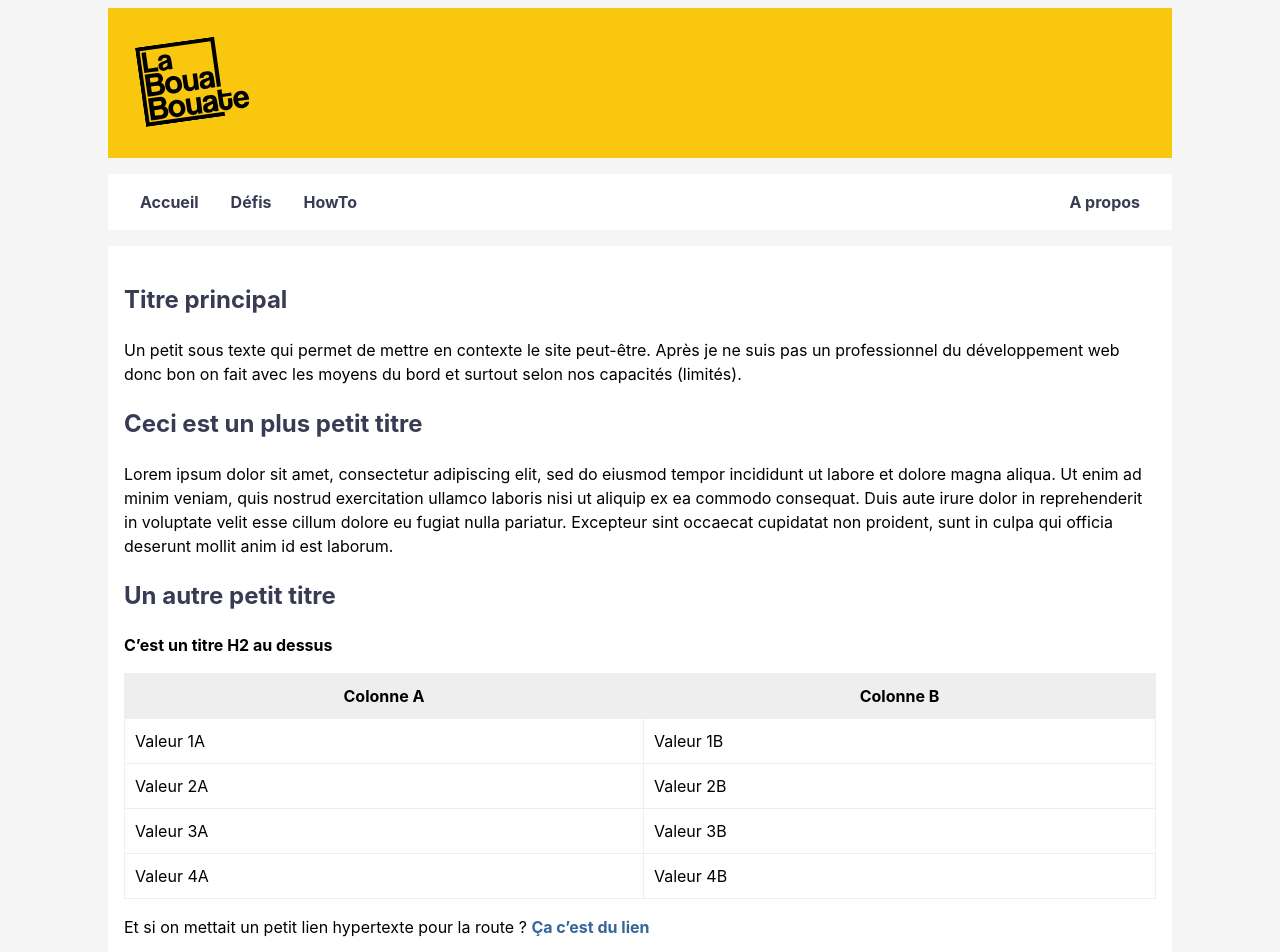
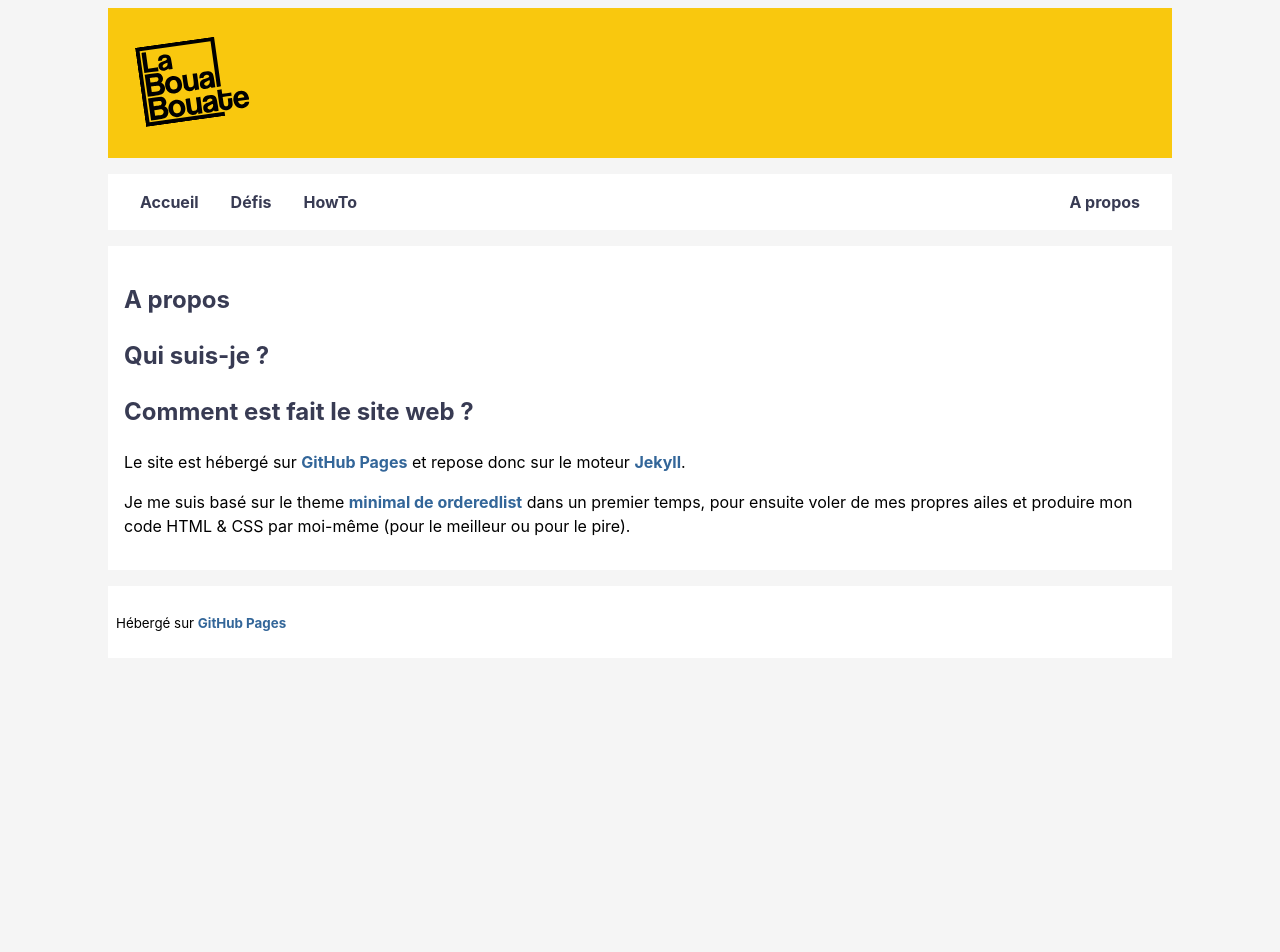
Before and after one commit to leobouard/leobouard.github.io, a Jekyll site: the page built from about.md, in a window 1280 px wide. Shown: the top 952 px of the page. Built offline with Jekyll 4.4.1, drawn with Linux system fonts in a browser that asks for light colours; our own code applies the rules of GitHub Pages for plain Markdown files; after the commit the page ends 900 px from its top, so only the background shows below that; some of the changed text lies outside the part shown.

Commit message:
Update layout

````diff
--- a/_layouts/default.html
+++ b/_layouts/default.html
@@ -28,7 +28,7 @@
     </section>
 
     <footer>
-      <p><small>Hébergé sur <a href="https://docs.github.com/en/github-ae@latest/pages/getting-started-with-github-pages/about-github-pages" target="_blank">GitHub Pages</a></small></p>
+      <p><small>Hébergé sur <a href="https://pages.github.com/" target="_blank">GitHub Pages</a></small></p>
     </footer>
   </body>
 </html>
--- a/about.md
+++ b/about.md
@@ -1,57 +1,9 @@
-# Titre principal
+# A propos
 
-Un petit sous texte qui permet de mettre en contexte le site peut-être. Après je ne suis pas un professionnel du développement web donc bon on fait avec les moyens du bord et surtout selon nos capacités (limités).
+## Qui suis-je ?
 
-## Ceci est un plus petit titre
+## Comment est fait le site web ?
 
-Lorem ipsum dolor sit amet, consectetur adipiscing elit, sed do eiusmod tempor incididunt ut labore et dolore magna aliqua. Ut enim ad minim veniam, quis nostrud exercitation ullamco laboris nisi ut aliquip ex ea commodo consequat. Duis aute irure dolor in reprehenderit in voluptate velit esse cillum dolore eu fugiat nulla pariatur. Excepteur sint occaecat cupidatat non proident, sunt in culpa qui officia deserunt mollit anim id est laborum.
+Le site est hébergé sur [GitHub Pages](https://pages.github.com/) et repose donc sur le moteur [Jekyll](https://jekyllrb.com/).
 
-## Un autre petit titre
-
-**C'est un titre H2 au dessus**
-
-Colonne A | Colonne B
---------- | ---------
-Valeur 1A | Valeur 1B
-Valeur 2A | Valeur 2B
-Valeur 3A | Valeur 3B
-Valeur 4A | Valeur 4B
-
-Et si on mettait un petit lien hypertexte pour la route ? [Ça c'est du lien](https://duckduckgo.com)
-
-### Un plus petit titre encore
-
-> C'est du H3 cette fois-ci
-
-Une petite liste non-ordonnée, ça vous tente ?
-
-- Elément A
-- Elément B, mais tellement plus complexe parce qu'il faut bien un peu de variété
-- Elément C un peu plus court cette fois-ci
-
-Une liste ordonnée maintenant ?
-
-1. Premier élément
-2. Deuxième élément
-3. On s'est pas foulé sur celle-ci
-
-#### Tout petit titre (H4)
-
-![image](https://i.redd.it/if3ldk2w2j841.jpg)
-
-On se met un séparateur et un autre texte et on devrait être pas trop mal !
-
----
-
-## Un titre H2
-
-Lorem ipsum dolor sit amet, consectetur adipiscing elit, sed do eiusmod tempor incididunt ut labore et dolore magna aliqua. Ut enim ad minim veniam, quis nostrud exercitation ullamco laboris nisi ut aliquip ex ea commodo consequat. Duis aute irure dolor in reprehenderit in voluptate velit esse cillum dolore eu fugiat nulla pariatur. Excepteur sint occaecat cupidatat non proident, sunt in culpa qui officia deserunt mollit anim id est laborum.
-
-Un peu de code pour la variété :
-
-```powershell
-$user = Get-ADUser -Filter {userPrincipalName -eq "john.doe@laboubouate.fr"} -Properties CanonicalName
-$user | Format-Table Name,UserPrincipalName,@{N="Path";E={($_.CanonicalName -split "/")[2]}}
-```
-
-Et c'est tout pour moi !
+Je me suis basé sur le theme [minimal de orderedlist](https://github.com/orderedlist/minimal/) dans un premier temps, pour ensuite voler de mes propres ailes et produire mon code HTML & CSS par moi-même (pour le meilleur ou pour le pire).
--- a/assets/css/style.scss
+++ b/assets/css/style.scss
@@ -183,7 +183,7 @@ footer {
 @media print, screen and (max-width: 960px) {
 
     body {
-        width:auto;
-        margin:0;
+        width: 100%;
+        margin: 1em;
     }
 }
````
